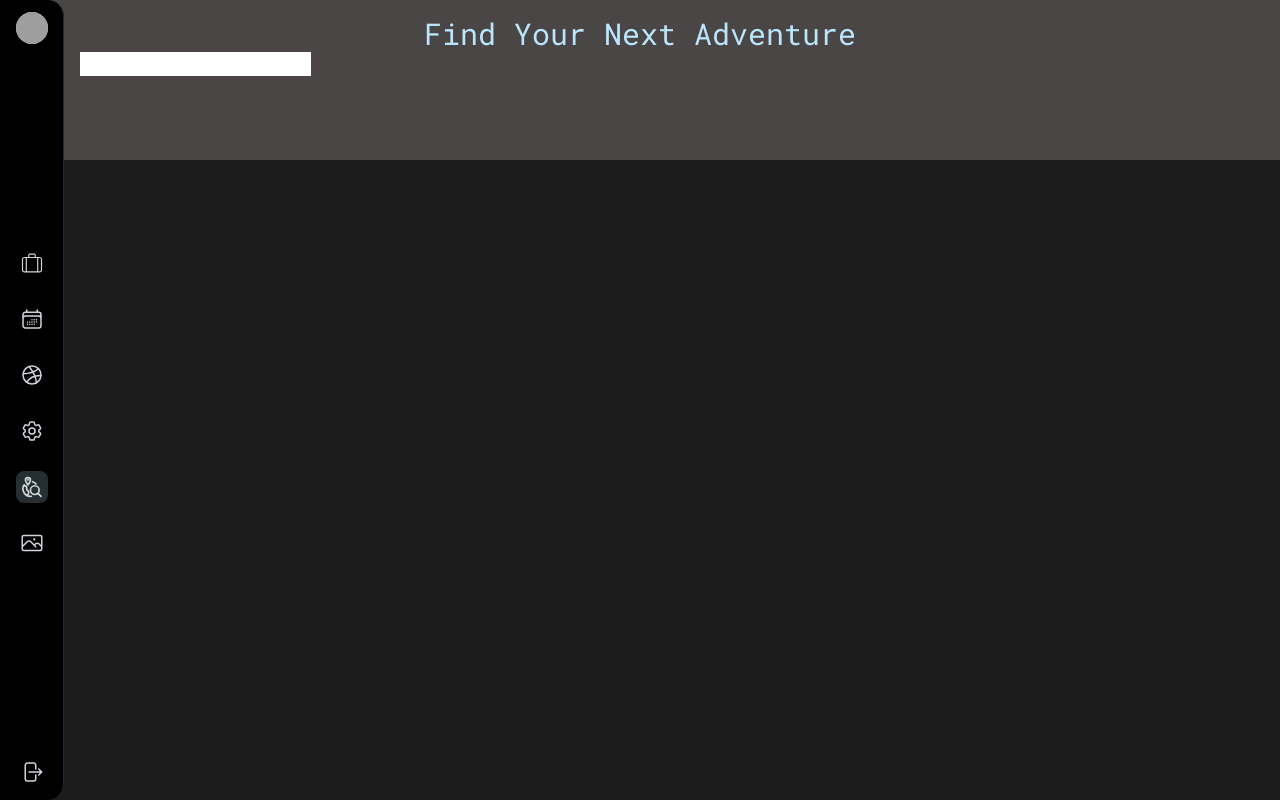
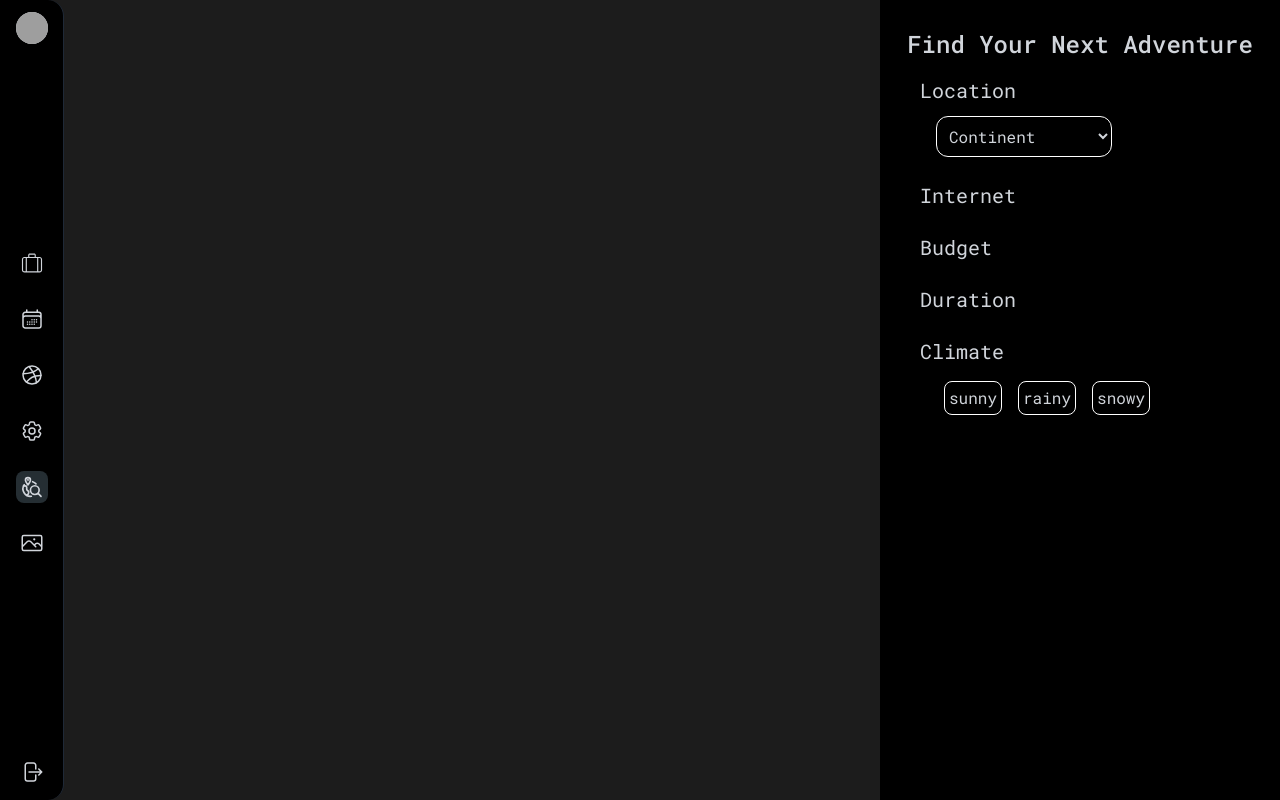
Before and after one commit to mishba-ai/NomadX, a React (Vite) app in the folder Frontend/: page /search in a window 1280 px wide. Built offline with nearby package versions, Linux system fonts and the light colour scheme; grey boxes are pictures that could not be loaded.

Commit message:
revamp the seacrh filter

```diff
--- a/Frontend/src/components/Search/Header.jsx
+++ b/Frontend/src/components/Search/Header.jsx
@@ -1,14 +1,82 @@
 function Header() {
   return (
-    <div>
-      <div className=" z-50 w-full px-20 h-40 bg-[#4a4646] text-sky-200">
-        <h1 className="text-3xl font-Robotomono text-center pt-4">
+    <div className="flex justify-end sticky top-0">
+      <div
+        className=" z-50  w-[400px] h-screen flex flex-col items-center px-6 py-3 bg-black text-[#d1d5db] "
+        style={{ backgroundImage: `url('')` }}
+      >
+        <h1 className="text-2xl font-medium font-Robotomono text-center pt-4">
           Find Your Next Adventure
         </h1>
-        <div>
-          <form action="">
-            <input type="text" />
-          </form>
+        <div className="w-full mt-4">
+          {/* making filter for digital nomads where they can choose their next destination based on their preferences */}
+
+          <div className=" w-full pl-4 font-Robotomono flex flex-col gap-y-6 ">
+            <div className="">
+              <h1 className="text-xl ">Location</h1>
+              <div className="pl-4 flex flex-wrap">
+                <select
+                  name="cont"
+                  className="w-44 mt-3  rounded-xl border-white bg-black border-[1px] p-2 "
+                  id=""
+                >
+                  <option value=" " disabled selected hidden>
+                    Continent
+                  </option>
+                  <option className="p-1 bg-black text-white" value="0">
+                    Asia
+                  </option>
+                  <option className="p-1 bg-black text-white" value="1">
+                    Africa
+                  </option>
+                  <option className="p-1 bg-black text-white" value="2">
+                    North America
+                  </option>
+                  <option className="p-1 bg-black text-white" value="3">
+                    South America
+                  </option>
+                  <option className="p-1 bg-black text-white" value="4">
+                    Antartica
+                  </option>
+                  <option className="p-1 bg-black text-white" value="5">
+                    Europe
+                  </option>
+                  <option className="p-1 bg-black text-white" value="6">
+                    Australia
+                  </option>
+                </select>
+              </div>
+            </div>
+            <div>
+              <h1 className=" text-xl ">Internet</h1>
+            </div>
+            <div>
+              {" "}
+              <h1 className=" text-xl ">Budget</h1>
+            </div>
+            <div>
+              {" "}
+              <h1 className=" text-xl ">Duration</h1>
+              <div>
+
+              </div>
+            </div>
+            <div>
+              {" "}
+              <h1 className=" text-xl ">Climate</h1>
+              <div className="mt-4 pl-6">
+                    <ul className="flex flex-wrap gap-x-4">
+                      <li className=""><button className="focus:bg-white focus:border  border focus:text-black focus:rounded-lg border-white text-center rounded-lg p-1 ">sunny</button></li>
+                      <li className="border-white text-center rounded-lg p-1 focus:bg-white focus:border  border"><button>rainy</button></li>
+                      <li className="border-white text-center rounded-lg p-1 focus:bg-white focus:border  border"><button>snowy</button></li>
+                      <li></li>
+                    </ul>
+              </div>
+            </div>
+          </div>
+
+          <div></div>
+          <form action=""></form>
         </div>
       </div>
     </div>
```
